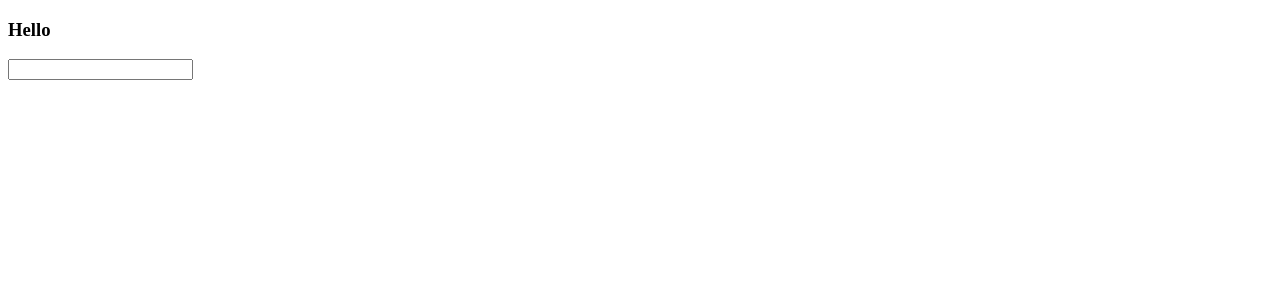
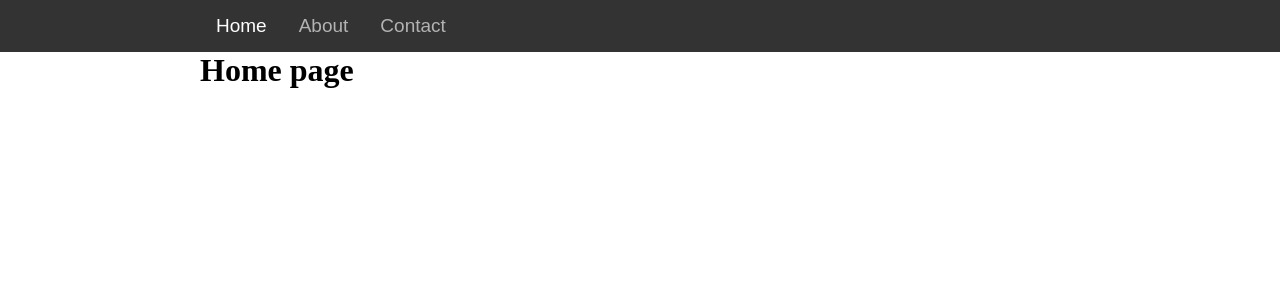
Before and after one commit to mohamadsdg/reactjs, a React (Create React App) app: page / in a window 1280 px wide. Shown: the top 300 px of the page. Built offline with nearby package versions, Linux system fonts and the light colour scheme.

Commit message:
spa part1

```diff
--- /dev/null
+++ b/src/AppSPA.js
@@ -0,0 +1,25 @@
+import React, {Component} from 'react';
+import Header from "./component/sections/Header";
+import {Route} from 'react-router-dom';
+
+// Components
+import Home from './component/pages/Home';
+import Contact from './component/pages/Contact';
+import About from './component/pages/About';
+
+class App extends Component {
+    render() {
+        return (
+            <div>
+                <Header />
+                <div className='container'>
+                    <Route path='/' exact={true} component={Home}/>
+                    <Route path='/contact_us' component={Contact}/>
+                    <Route path='/about_us' component={About}/>
+                </div>
+            </div>
+        );
+    }
+}
+
+export default App;
--- a/src/component/pages/About.js
+++ b/src/component/pages/About.js
@@ -0,0 +1,13 @@
+import React, {Component} from 'react';
+
+class About extends Component {
+    render() {
+        return (
+            <div>
+                <h1>About page</h1>
+            </div>
+        );
+    }
+}
+
+export default About;
--- a/src/component/pages/Contact.js
+++ b/src/component/pages/Contact.js
@@ -0,0 +1,13 @@
+import React, {Component} from 'react';
+
+class Contact extends Component {
+    render() {
+        return (
+            <div>
+                <h1>Contact page</h1>
+            </div>
+        );
+    }
+}
+
+export default Contact;
--- a/src/component/pages/Home.js
+++ b/src/component/pages/Home.js
@@ -0,0 +1,13 @@
+import React, {Component} from 'react';
+
+class Home extends Component {
+    render() {
+        return (
+            <div>
+                <h1>Home page</h1>
+            </div>
+        );
+    }
+}
+
+export default Home;
--- a/src/component/sections/Header.js
+++ b/src/component/sections/Header.js
@@ -0,0 +1,32 @@
+import React, {Component} from 'react';
+import {Link,NavLink } from 'react-router-dom'
+import '../../style.css';
+
+class Header extends Component {
+    render() {
+        return (
+            <nav>
+                <section id='header_part1'>
+                    <div className='container'>
+                        <div className='nav'>
+                            <ul className='step1'>
+                                <li className="item">
+                                    <NavLink to="/" className='link' activeClassName="active" exact={true}>Home</NavLink>
+                                </li>
+                                <li className="item">
+                                    <NavLink to="/about_us" className='link'>About</NavLink>
+                                </li>
+                                <li className="item">
+                                    <NavLink to="/contact_us" className='link'>Contact</NavLink>
+                                </li>
+                            </ul>
+                        </div>
+                    </div>
+                </section>
+            </nav>
+        );
+    }
+}
+
+
+export default Header;
--- a/src/index.js
+++ b/src/index.js
@@ -1,29 +1,11 @@
-import React from 'react';
-import ReactDOM from 'react-dom';
-import propTypes from 'prop-types';
+import React,{Component} from 'react';
+import ReactDOM,{render} from 'react-dom';
+import { BrowserRouter } from 'react-router-dom'
+import App from "./AppSPA";
 
-
-class PT extends React.Component{
-    /*used static method in Class */
-    static propTypes = {
-        name: propTypes.string,
-        children: propTypes.element
-    };
-    static defaultProps = {
-        name:"mohammad",
-        children: <h1>Hi</h1> ,
-    };
-    constructor(props) {
-        super(props);
-        console.log(this.props.name);
-    };
-    render(){
-        return (
-            <div>
-                {this.props.children}
-                <input type="text" name={this.name}/>
-            </div>
-        )
-    }
-}
-ReactDOM.render(<PT children={<h3>Hello</h3>}/>,document.getElementById('app'));
+render(
+    <BrowserRouter>
+        <App/>
+    </BrowserRouter>
+    ,document.getElementById('app')
+);
--- /dev/null
+++ b/src/style.css
@@ -0,0 +1,38 @@
+*{
+    padding: 0;
+    margin: 0;
+    -webkit-box-sizing: border-box;
+    -moz-box-sizing: border-box;
+    box-sizing: border-box;
+}
+ul,li{
+    list-style: none;
+}
+.container{
+    width: 900px;
+    transition: all 0.3s ease;
+    margin: 0 auto;
+    padding: 0 10px;
+}
+/***************************/
+#header_part1{
+    background: #333;
+    padding: 10px  0;
+}
+.nav .item{
+    display: inline-block;
+    margin: 0 10px;
+}
+.nav .item .link{
+    transition: all 0.3s ease;
+    display: block;
+    color: #b3b3b3;
+    font-size: 19px;
+    padding: 5px 6px;
+    text-decoration: none;
+    font-family: sans-serif;
+}
+.nav .item .link:hover,
+.nav .item .link.active{
+    color: #fff;
+}
```
